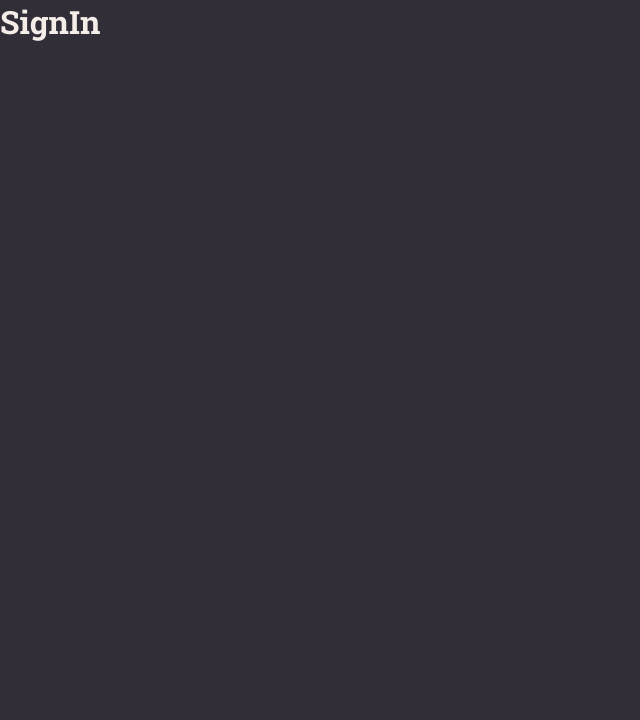
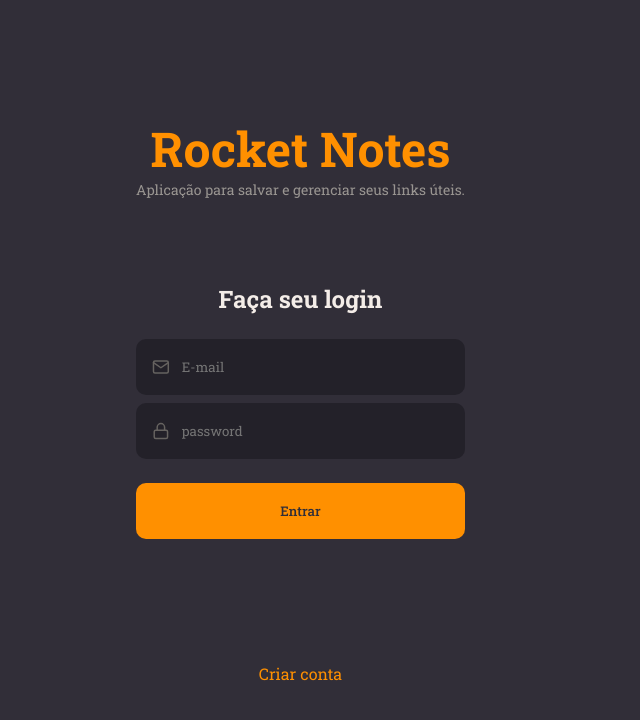
Before and after one commit to vbruno/RS-Explorer-N9-rocketnotes, a React (Vite) app: page / in a window 1280 px wide. Shown: the top 720 px of the page, without its empty margins (0-640 px from the left). Built offline with nearby package versions, Linux system fonts and the light colour scheme.

Commit message:
Aula: Formulário de SignIn

```diff
--- a/src/pages/SignIn/index.jsx
+++ b/src/pages/SignIn/index.jsx
@@ -1,9 +1,26 @@
-import { Container } from "./styles";
+import { FiMail, FiLock } from 'react-icons/fi'
+
+import { Input } from '../../components/Input'
+import { Button } from '../../components/Button'
+
+import { Container, Form } from "./styles";
 
 export function SignIn() {
   return (
     <Container>
-      <h1>SignIn</h1>
+      <Form>
+        <h1>Rocket Notes</h1>
+        <p>Aplicação para salvar e gerenciar seus links úteis.</p>
+
+        <h2>Faça seu login</h2>
+
+        <Input placeholder='E-mail' icon={FiMail} />
+        <Input placeholder='password' icon={FiLock} type="password" />
+
+        <Button title={"Entrar"} />
+
+        <a href="#">Criar conta</a>
+      </Form>
     </Container>
   )
 }
--- a/src/pages/SignIn/styles.js
+++ b/src/pages/SignIn/styles.js
@@ -6,3 +6,35 @@
   display: flex;
   align-items: stretch;
 `
+export const Form = styled.form`
+  padding: 0 136px;
+
+  display: flex;
+  flex-direction: column;
+  justify-content: center;
+  align-items: center;
+
+  text-align: center;
+
+  > h1 {
+    font-size: 48px;
+    color: ${({ theme }) => theme.COLORS.ORANGE};
+  }
+
+  > h2 {
+    font-size: 24px;
+    margin-top: 84px;
+    margin-bottom: 24px;
+  }
+
+  > p {
+    font-size: 14px;
+    color: ${({ theme }) => theme.COLORS.GRAY_100};
+  }
+
+  > a {
+    margin-top: 124px;
+    color: ${({ theme }) => theme.COLORS.ORANGE};
+
+  }
+`;
```
